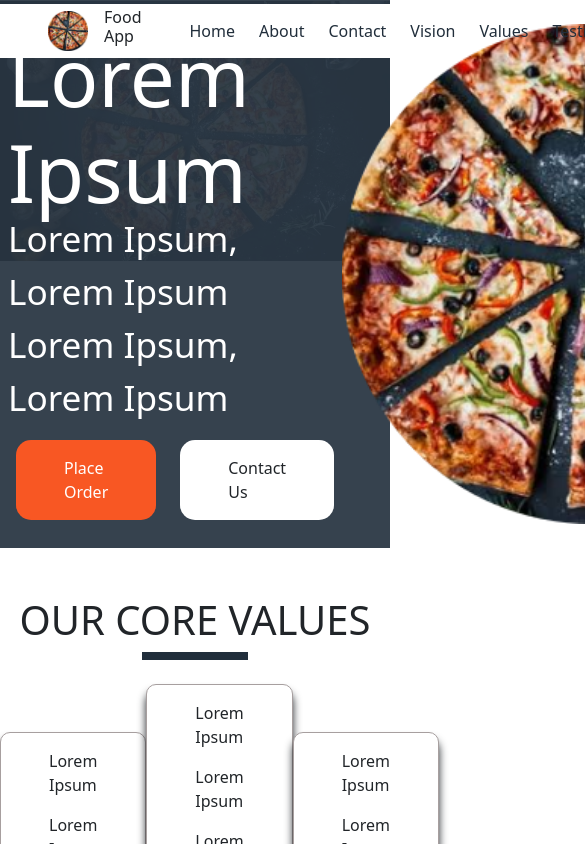
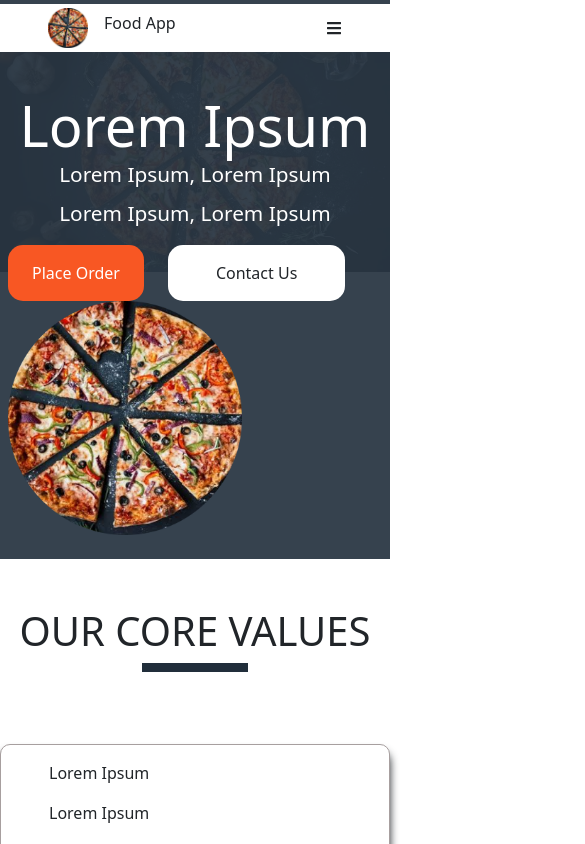
Before and after one commit to Fahyvor/foodapp, a React (Create React App) app: page / in a window 390 px wide. Shown: the top 844 px of the page, 585 px wide, since content can reach past the window. Built offline with nearby package versions, Linux system fonts and the light colour scheme.

Commit message:
First commit

```diff
--- a/src/components/Body/Body.js
+++ b/src/components/Body/Body.js
@@ -14,14 +14,14 @@ const Body = () => {
        <p className='company-goals'>Lorem Ipsum, Lorem Ipsum</p>
       </div>
       <div id='order-buttons' className='d-flex gap-4 mx-2'>
-       <div className='br-4 align-items-center
+       <div className='align-items-center
        p-3 px-5 text-white' id='place_order' ><a className='text-white'>
         Place Order</a>
         </div>
        <div className='align-items-center bg-white p-3 px-5 contact-us'><a>Contact Us</a></div>
       </div>
      </div>
-     <div id='right-side'>
+     <div id='right-side align-items-center justify-content-center'>
      <img src={Food} id='image-right'/>
      </div>
     </div>
--- a/src/components/Body/body.css
+++ b/src/components/Body/body.css
@@ -7,14 +7,13 @@
 #background-image{
    opacity: 0.6;
    position: absolute;
-   /* height: 100vh; */
    z-index: -10;
    margin-top: -34.2rem;
 }
 
 #image-right {
-   width: 500px;
-   height: 500px;
+   width: 40vw;
+   aspect-ratio: 1/1;
 }
 
 #place_order{
@@ -36,3 +35,35 @@
     margin-top: -1rem;
     font-size: 2.2rem;
 }
+
+@media screen and (max-width: 600px) {
+    #body-container {
+        flex-direction: column !important;
+    }
+
+    .company-name {
+        font-size: 3.5rem;
+        margin-top: 8vh !important;
+        text-align: center !important;
+    }
+
+    .company-goals {
+        font-size: 1.3rem !important;
+        margin-top: -0.5rem !important;
+        text-align: center;
+    }
+
+    #place_order {
+        padding-left: 1.5rem !important;
+        padding-right: 1.5rem !important;
+    }
+
+    #order-buttons {
+        padding-left: auto !important;
+        margin-left: auto !important;
+    }
+
+    #image-right {
+        width: 60vw !important;
+    }
+}
--- a/src/components/Navbar/Navbar.js
+++ b/src/components/Navbar/Navbar.js
@@ -1,16 +1,18 @@
 import React from 'react'
+import { useState } from 'react';
+import { FaBars } from 'react-icons/fa';
 import './nav.css';
-import Logo from '../../assets/Food.png'
+import Logo from '../../assets/Food.png';
 
 const Navbar = () => {
   return (
-    <div class='container-fluid px-5 py-1 d-flex bg-white position-fixed
+    <div class='container-fluid px-5 py-1 d-flex bg-white position-fixed nav-bar
     gap-5 mt-1 align-items-center justify-content-between' id='nav-container'>
      <div id='logo-container' className='d-flex align-items-center gap-3'>
       <img src={Logo} id='logo' />
       <h6>Food App</h6>
      </div>
-     <div class='d-flex gap-4'>
+     <div class='gap-4 desktop-nav'>
       <div><a href='#' className='nav-links'>Home</a></div>
       <div><a href='#about' className='nav-links'>About</a></div>
       <div><a href='#contact' className='nav-links'>Contact</a></div>
@@ -18,6 +20,10 @@ const Navbar = () => {
       <div><a href='#values'className='nav-links' >Values</a></div>
       <div><a href='#testimonials' className='nav-links'>Testimonials</a></div>
      </div>
+
+     <div className='mobile-nav'>
+      <FaBars />
+     </div>
     </div>
   )
 }
--- a/src/components/Navbar/nav.css
+++ b/src/components/Navbar/nav.css
@@ -7,6 +7,10 @@
     height: 40px;
 }
 
+.desktop-nav {
+    display: flex !important;
+}
+
 a{
     text-decoration: none !important;
 }
@@ -14,3 +18,18 @@ a{
 .nav-links {
     color: var(--color-bg) !important;
 }
+
+.mobile-nav {
+    display: none !important;
+}
+
+@media screen and (max-width: 600px) {
+
+    .desktop-nav {
+        display: none !important;
+    }
+
+    .mobile-nav {
+        display: flex !important;
+    }
+}
--- a/src/components/Order/order.css
+++ b/src/components/Order/order.css
@@ -17,3 +17,9 @@
 .order-text {
     font-size: 6rem;
 }
+
+@media screen and (max-width: 600px) {
+    .order-container {
+        flex-direction: column !important;
+    }
+}
--- a/src/components/Table/table.css
+++ b/src/components/Table/table.css
@@ -14,3 +14,9 @@
     color: var(--color-bg) !important;
     z-index: 2 !important;
 }
+
+@media screen and (max-width: 600px) {
+    .table-container {
+        flex-direction: column !important;
+    }
+}
--- a/src/components/Testimonials/Testimonials.js
+++ b/src/components/Testimonials/Testimonials.js
@@ -3,7 +3,7 @@ import './testimonials.css'
 
 const Testimonials = () => {
   return (
-    <div className='pt-5 pb-4' id='testimonials'>
+    <div className='pt-5 container-fluid pb-4' id='testimonials'>
      <div className='text-center'>
       <h1>Testimonies From Our Clients</h1>
      </div>
--- a/src/components/Testimonials/testimonials.css
+++ b/src/components/Testimonials/testimonials.css
@@ -17,3 +17,9 @@
     aspect-ratio: 1/1;
     margin-top: -1.5vh;
 }
+
+@media screen and (max-width: 600px) {
+    .container-for-testimonies{
+        flex-direction: column !important;
+    }
+}
--- a/src/components/Values/values.css
+++ b/src/components/Values/values.css
@@ -21,3 +21,10 @@
 .core-values {
     font-size: 2.5rem !important;
 }
+
+
+@media screen and (max-width: 600px) {
+    .container-for-values {
+        flex-direction: column !important;
+    }
+}
--- a/src/components/Values/values.js
+++ b/src/components/Values/values.js
@@ -6,7 +6,7 @@ const values = () => {
     <div className='bg-white pt-5 pb-5' id='values'>
      <h5 className='text-center core-values'>OUR CORE VALUES </h5>
      <div className='empty-line mx-auto'></div>
-     <div className='values d-flex justify-content-around mt-4'>
+     <div className='values d-flex justify-content-around container-for-values mt-4'>
       <div className='p-3 px-5 br-3 bg-white values-container mt-5'>
        <p>Lorem Ipsum</p>
        <p>Lorem Ipsum</p>
```
